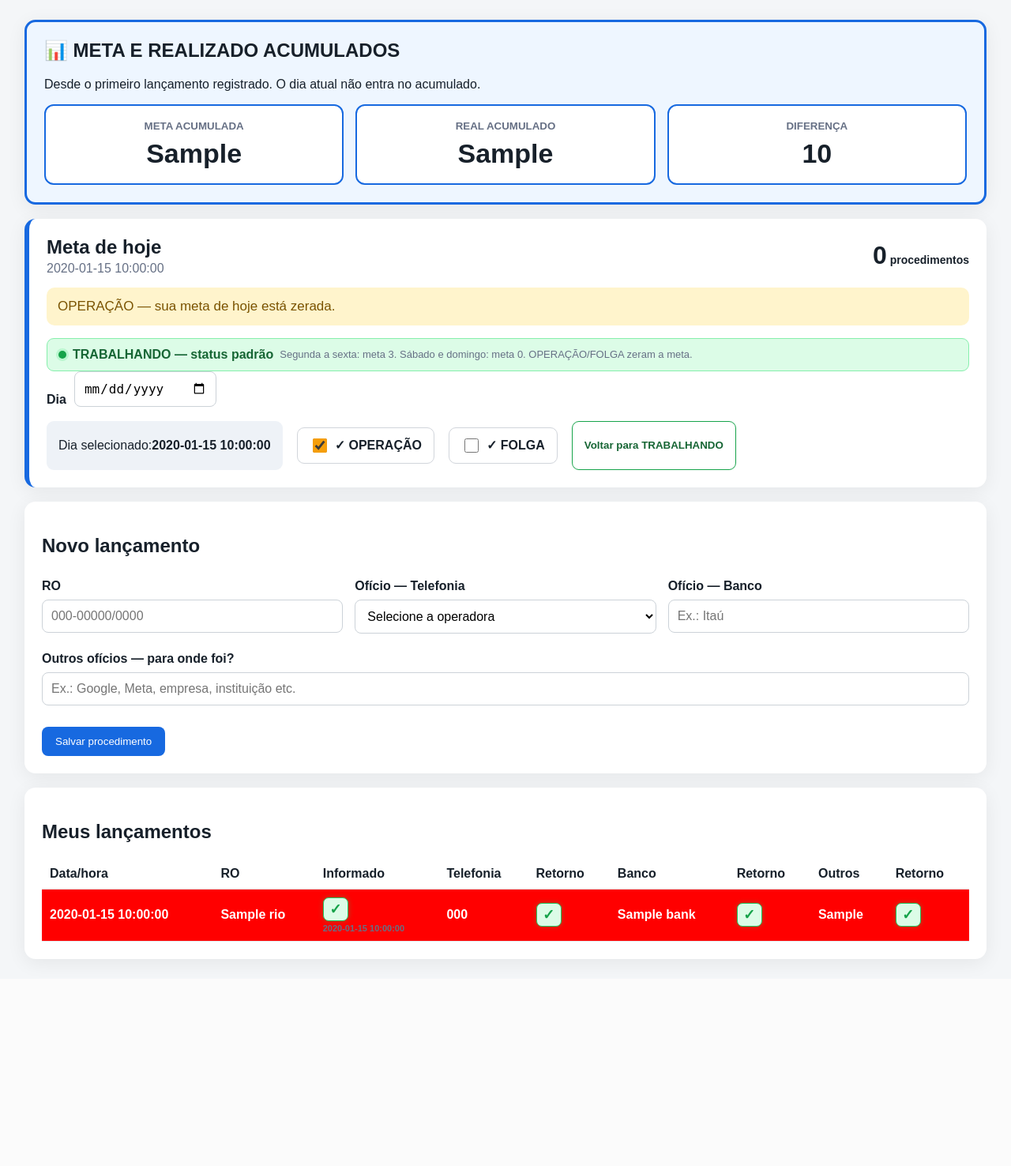
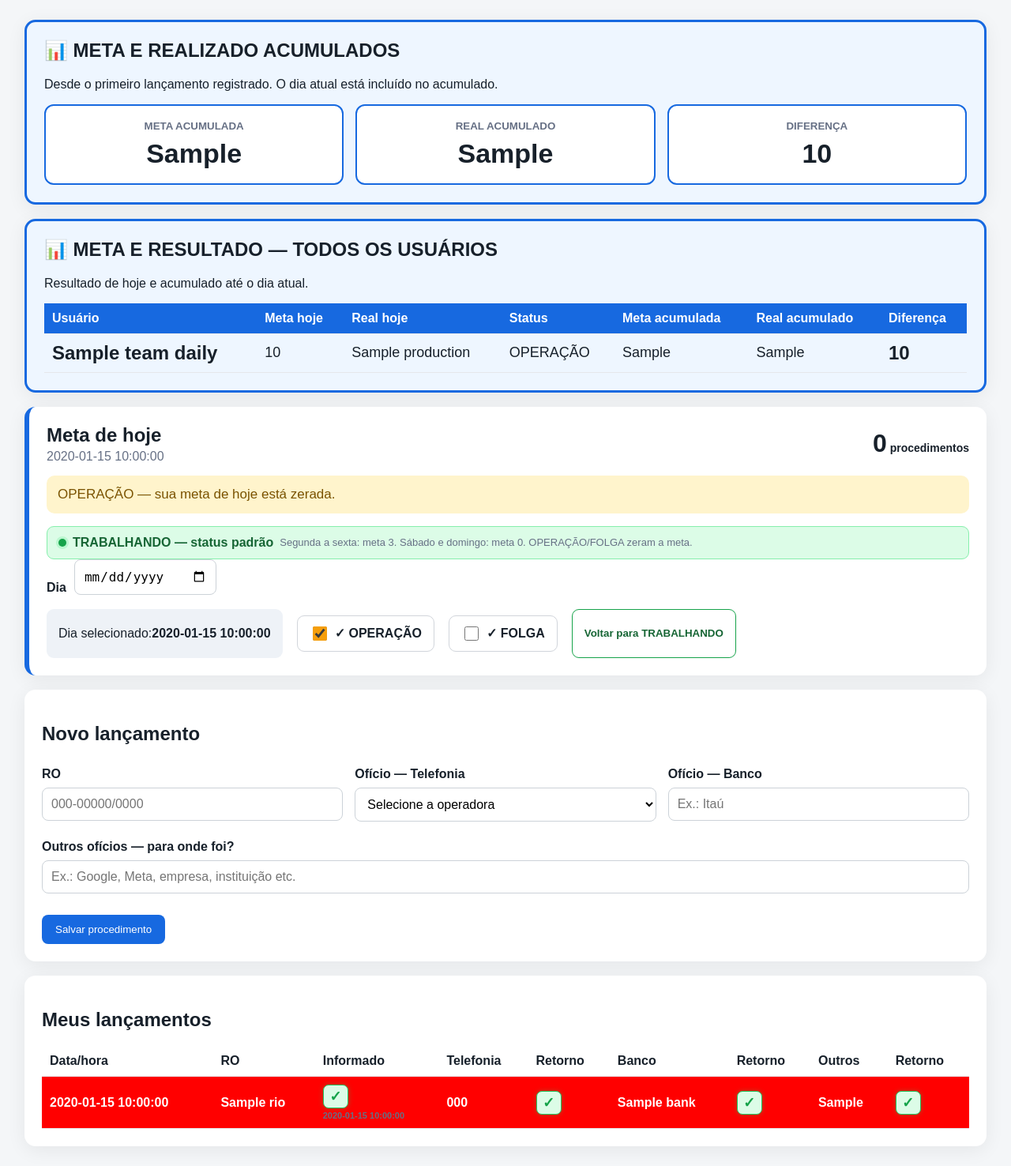
Before and after one commit to ANDREV36/painel-4dp-estelionato, a Python web app: template templates/user_dashboard.html in a window 1280 px wide. Shown: the part 50-1526 px from the top of the page at 79% size. Before the commit the page ends 1274 px from the top, so only its background shows below. Run offline with Jinja, Linux system fonts and the light colour scheme; the template is opened without the code that fills it: most values are stand-ins (such as "Sample title", 1, 10 or a date in 2020).

Commit message:
Exibe painel completo de metas de todos os usuarios

```diff
--- a/templates/user_dashboard.html
+++ b/templates/user_dashboard.html
@@ -1,5 +1,6 @@
 <!doctype html><html lang="pt-br"><meta charset="utf-8"><meta name="viewport" content="width=device-width,initial-scale=1"><title>Usuário</title><link rel="stylesheet" href="/static/style.css?v=acumulado3"><body><header><b>4º DP — Estelionato</b><span>{{session.user_name}} · <a href="/logout">Sair</a></span></header><main>
-<section class="card accumulated-card"><h2>📊 META E REALIZADO ACUMULADOS</h2><p>Desde o primeiro lançamento registrado. O dia atual não entra no acumulado.</p><div class="accumulated-user"><div><small>META ACUMULADA</small><strong>{{acc_goal}}</strong></div><div><small>REAL ACUMULADO</small><strong>{{acc_real}}</strong></div><div><small>DIFERENÇA</small><strong>{{acc_real-acc_goal}}</strong></div></div></section>
+<section class="card accumulated-card"><h2>📊 META E REALIZADO ACUMULADOS</h2><p>Desde o primeiro lançamento registrado. O dia atual está incluído no acumulado.</p><div class="accumulated-user"><div><small>META ACUMULADA</small><strong>{{acc_goal}}</strong></div><div><small>REAL ACUMULADO</small><strong>{{acc_real}}</strong></div><div><small>DIFERENÇA</small><strong>{{acc_real-acc_goal}}</strong></div></div></section>
+<section class="card accumulated-card"><h2>📊 META E RESULTADO — TODOS OS USUÁRIOS</h2><p>Resultado de hoje e acumulado até o dia atual.</p><div class="tablewrap"><table class="accumulated-table team-goal-table"><tr><th>Usuário</th><th>Meta hoje</th><th>Real hoje</th><th>Status</th><th>Meta acumulada</th><th>Real acumulado</th><th>Diferença</th></tr>{% for u in team_daily %}<tr class="{{ 'current-user-row' if u.id == session.user_id else '' }}"><td><strong>{{u.name}}</strong>{% if u.active == 0 %} <small>(inativo)</small>{% endif %}</td><td>{{u.goal}}</td><td>{{u.production}}</td><td>{% if u.status == "folga" %}FOLGA{% elif u.status == "operacao" %}OPERAÇÃO{% else %}TRABALHANDO{% endif %}</td><td>{{u.acc_goal}}</td><td>{{u.acc_real}}</td><td><strong>{{u.acc_real-u.acc_goal}}</strong></td></tr>{% endfor %}</table></div></section>
 <section class="card daily-card">
 <div class="daily-head"><div><h2>Meta de hoje</h2><div class="daily-date">{{work_date}}</div></div><div class="daily-number">{% if daily_goal.status in ['folga','operacao'] %}0<small> procedimentos</small>{% elif daily_goal.assigned %}{{daily_goal.goal}}<small> procedimentos</small>{% else %}—<small> não definida</small>{% endif %}</div></div>
 {% if daily_goal.status in ['folga','operacao'] %}<div class="day-message off">{% if daily_goal.status == 'folga' %}FOLGA{% else %}OPERAÇÃO{% endif %} — sua meta de hoje está zerada.</div>{% elif daily_goal.assigned %}<div class="day-message">SUA META É <b>{{daily_goal.goal}} PROCEDIMENTOS</b> POR DIA DE TRABALHO.</div><div class="daily-progress"><div style="width:{{ ([100, (daily_production / daily_goal.goal * 100 if daily_goal.goal else 0)]|min) }}%"></div></div><div class="daily-count"><b>{{daily_production}}</b> de <b>{{daily_goal.goal}}</b> procedimentos hoje</div>{% else %}<div class="day-message pending">Sua meta de hoje ainda não foi definida pelo Master.</div>{% endif %}
```
